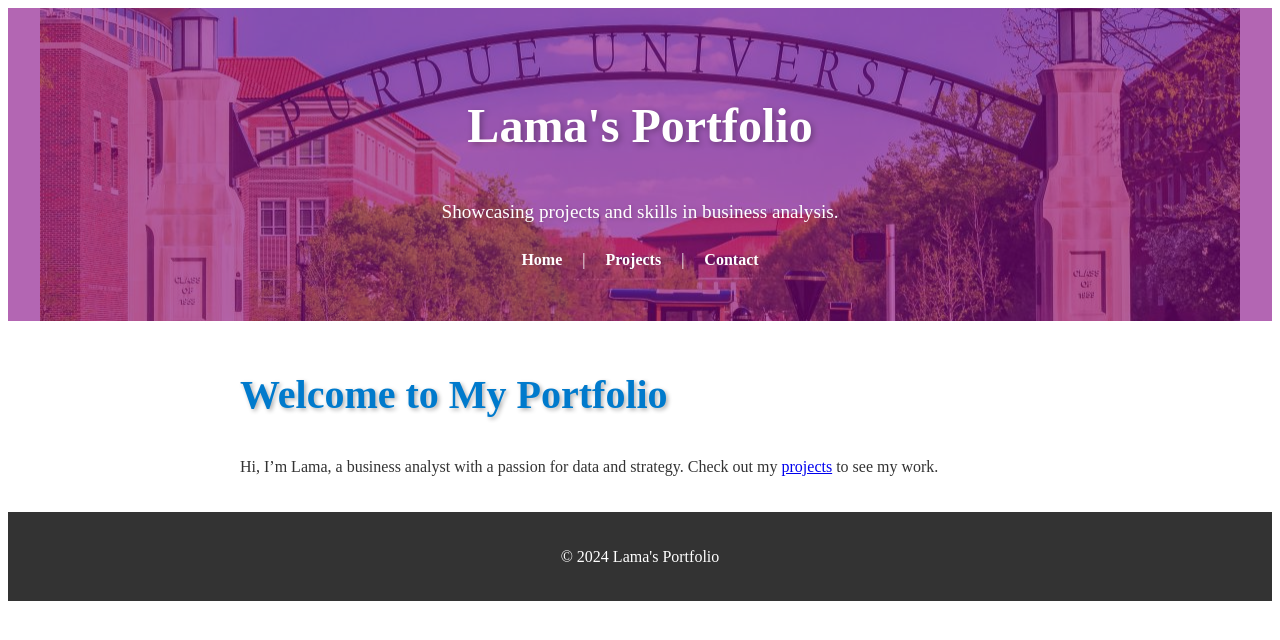
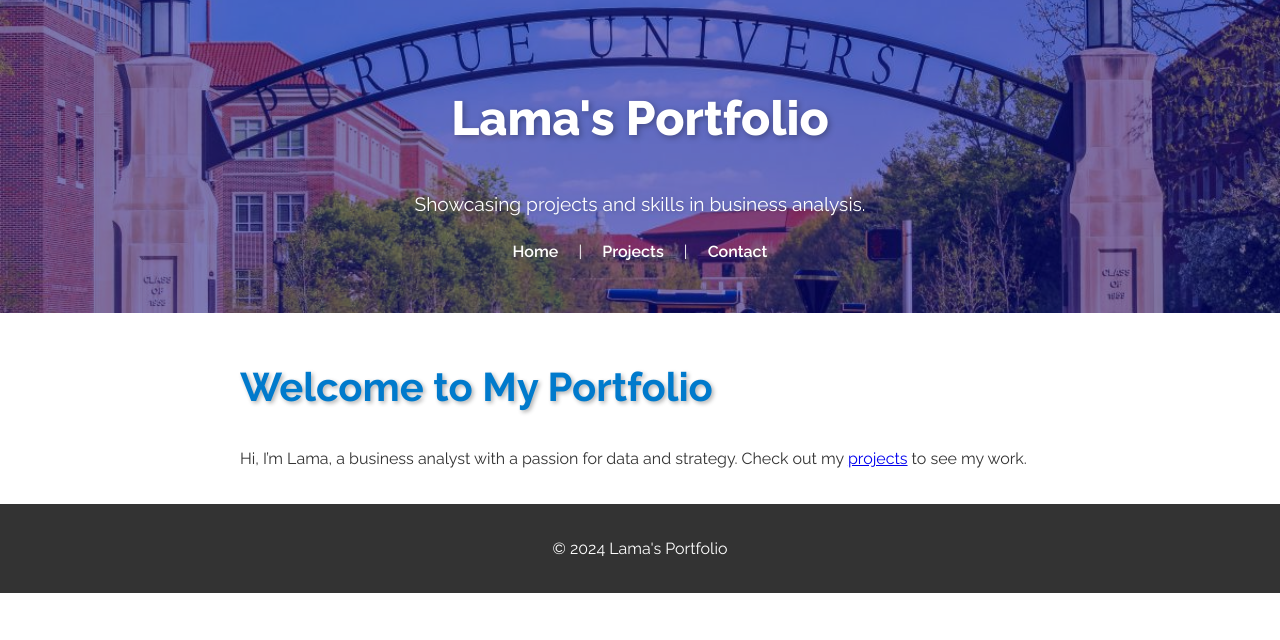
Before and after one commit to LamaJuraisi/Portfolio, a Jekyll site: the page built from index.md, in a window 1280 px wide. Shown: the top 640 px of the page. Built offline with Jekyll 4.4.1, drawn with Linux system fonts in a browser that asks for light colours.

Commit message:
Update main.css

```diff
--- a/assets/css/main.css
+++ b/assets/css/main.css
@@ -1,21 +1,23 @@
-/* Base body styles */
+/* Apply Raleway as the primary font across the entire site */
 body {
-  font-family: 'Merriweather', serif;
+    font-family: 'Raleway', sans-serif;
     line-height: 1.6;
     color: #333;
+    margin: 0;
+    padding: 0;
 }
 
-/* Header styles with background image and purple tint overlay */
+/* Header styles with background image */
 header {
     position: relative;
-  background: url('https://lamajuraisi.github.io/Portfolio/assets/images/pic03.jpg') no-repeat center center !important;
+    background: url('https://lamajuraisi.github.io/Portfolio/assets/images/pic03.jpg') no-repeat center center;
     background-size: cover;
     color: white;
     text-align: center;
     padding: 3em 1em;
 }
 
-/* Purple-tinted overlay for header */
+/* Overlay to add tint over header image */
 header::before {
     content: "";
     position: absolute;
@@ -23,11 +25,10 @@ header::before {
     left: 0;
     width: 100%;
     height: 100%;
-  background: rgba(128, 0, 128, 0.6); /* Purple tint with 60% opacity */
+    background: rgba(0, 0, 139, 0.5); /* Purple tint with 50% opacity */
     z-index: 0;
 }
 
-/* Ensure header text and nav are above the overlay */
 header h1, header p, header nav {
     position: relative;
     z-index: 1;
@@ -35,14 +36,15 @@ header h1, header p, header nav {
 
 /* Text styling for header */
 header h1 {
-  font-family: 'Markazi Text', serif;
+    font-family: 'Raleway', sans-serif;
     font-size: 3em;
     color: #ffffff;
     text-shadow: 2px 2px 6px rgba(0, 0, 0, 0.3);
+    font-weight: 800;
 }
 
 header p {
-  font-family: 'Merriweather', serif;
+    font-family: 'Raleway', sans-serif;
     font-size: 1.2em;
     color: #ffffff;
     text-shadow: 1px 1px 4px rgba(0, 0, 0, 0.2);
@@ -52,7 +54,7 @@ header p {
 nav a {
     color: #ffffff;
     margin: 0 1em;
-  font-weight: bold;
+    font-weight: 600;
     text-decoration: none;
 }
 
@@ -75,9 +77,9 @@ main {
     margin: auto;
 }
 
-/* General heading styles */
+/* Heading styles */
 h1, h2, h3, h4, h5, h6 {
-  font-family: 'Markazi Text', serif;
+    font-family: 'Raleway', sans-serif;
     color: #007acc;
     font-weight: 700;
 }
@@ -93,80 +95,18 @@ h2 {
     text-shadow: 1px 1px 3px rgba(0, 0, 0, 0.2);
 }
 
-body {
-    font-family: 'Merriweather', serif;
-    line-height: 1.6;
-    color: #333;
-}
-
-/* Header Banner styles with purple overlay */
-#banner {
-    position: relative;
-    text-align: center;
-}
-
-#banner .overlay {
-    position: absolute;
-    top: 0;
-    left: 0;
-    right: 0;
-    bottom: 0;
-    background-color: rgba(75, 0, 130, 0.4); /* Purple overlay with transparency */
-    z-index: 0;
-}
-
-#banner .inner {
-    position: relative;
-    z-index: 1;
-    max-width: 800px;
-    margin: 0 auto;
-}
-
-/* Top-left info box */
-.top-left-info {
-    position: absolute;
-    top: 20px;
-    left: 20px;
-    text-align: left;
-}
-
-/* Main Header Font Styling */
-#banner h1 {
-    font-family: 'Markazi Text', serif;
-    font-size: 3em;
-    color: white;
-    text-shadow: 2px 2px 4px rgba(0, 0, 0, 0.3);
-    margin-bottom: 0.2em;
-}
-
-/* Paragraph font styling in banner */
-#banner p {
-    font-family: 'Merriweather', serif;
-    color: rgba(255, 255, 255, 0.9);
-}
-
-/* Button Styling */
+/* Button styling */
 .button {
     display: inline-block;
+    font-family: 'Raleway', sans-serif;
+    font-weight: 600;
+    color: #ffffff;
+    background-color: #007acc;
+    padding: 0.5em 1.5em;
+    border-radius: 4px;
     text-decoration: none;
-    border-radius: 4px;
-    color: white;
-    font-family: 'Merriweather', serif;
-    font-weight: bold;
-    border: 2px solid white;
-    padding: 0.8em 2em;
-    text-transform: uppercase;
 }
 
 .button:hover {
-    background-color: rgba(255, 255, 255, 0.2);
-    color: white;
+    background-color: #005fa3;
 }
-
-/* Footer styling */
-footer {
-    background: #333;
-    color: white;
-    text-align: center;
-    padding: 1em;
-}
```
Lines whose indentation alone changed are shown as unchanged.
